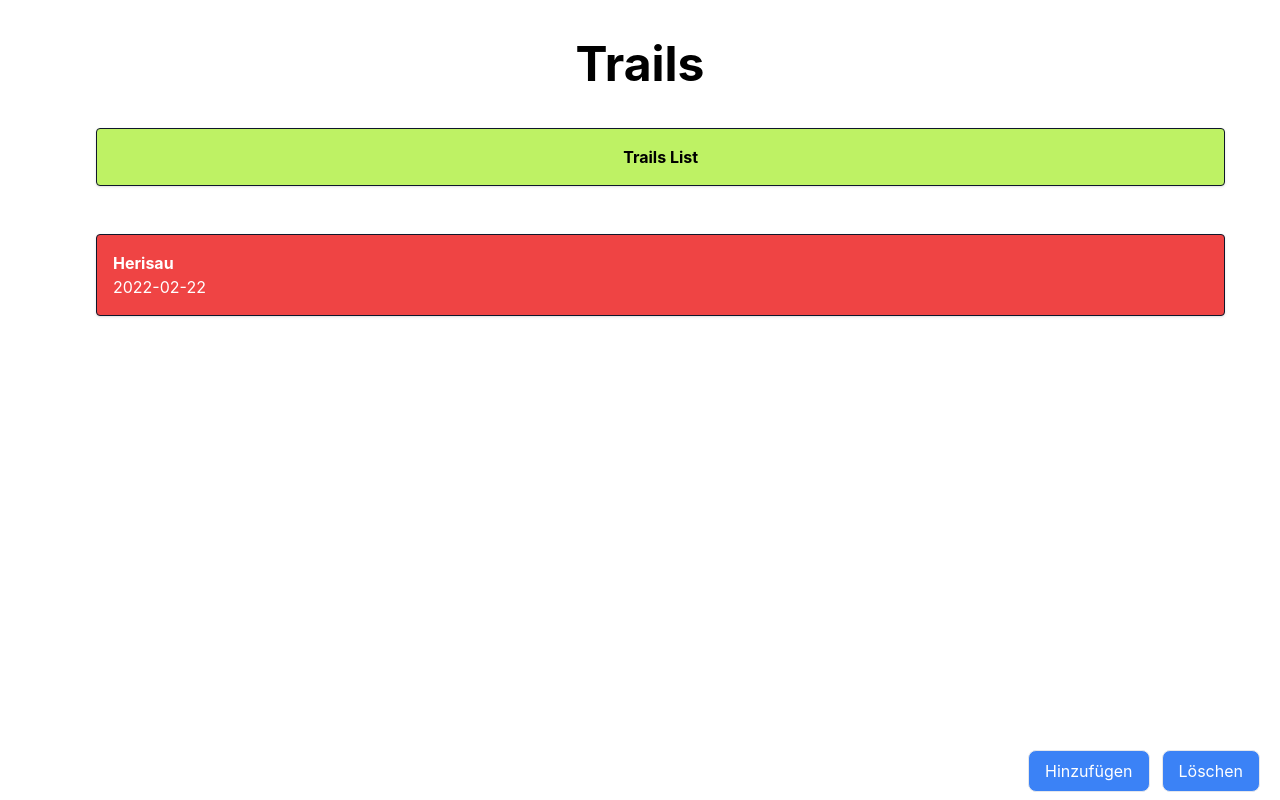
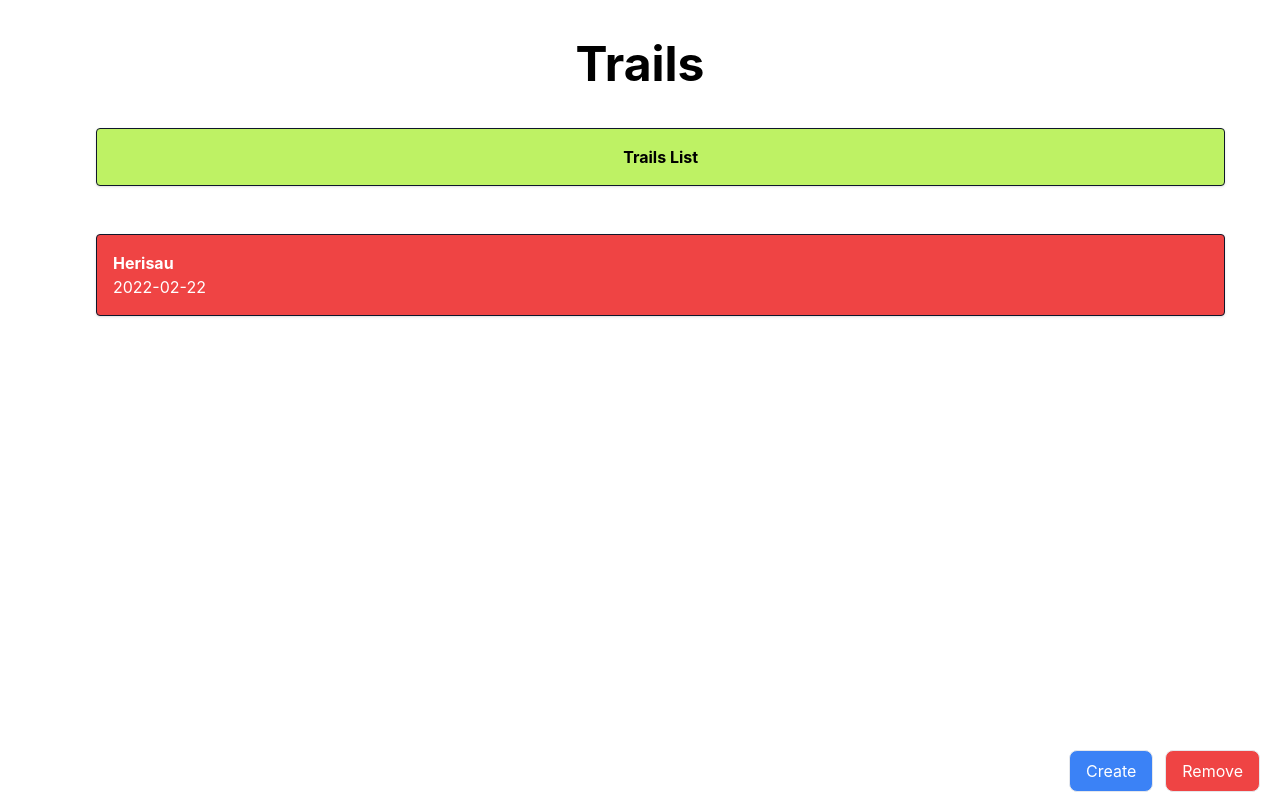
Before and after one commit to GoatishTontish/M248, a React (Create React App) app in the folder trailsapp/: page / in a window 1280 px wide. Built offline with nearby package versions, Linux system fonts and the light colour scheme.

Commit message:
Release v1.0 Fixes

```diff
--- a/trailsapp/src/main.js
+++ b/trailsapp/src/main.js
@@ -140,15 +140,15 @@ function Main() {
         <div className="fixed bottom-2 right-5">
           <Link to="/configure">
             <button className="border rounded-lg px-4 py-2 bg-blue-500 text-white hover:bg-blue-600 mr-3">
-              Hinzufügen
+              Create
             </button>
           </Link>
 
           <button
-            className="border rounded-lg px-4 py-2 bg-blue-500 text-white hover:bg-blue-600"
+            className="border rounded-lg px-4 py-2 bg-red-500 text-white hover:bg-red-600"
             onClick={() => setShowRemoveButton(!showRemoveButton)}
           >
-            Löschen
+            Remove
           </button>
         </div>
       </footer>
```
